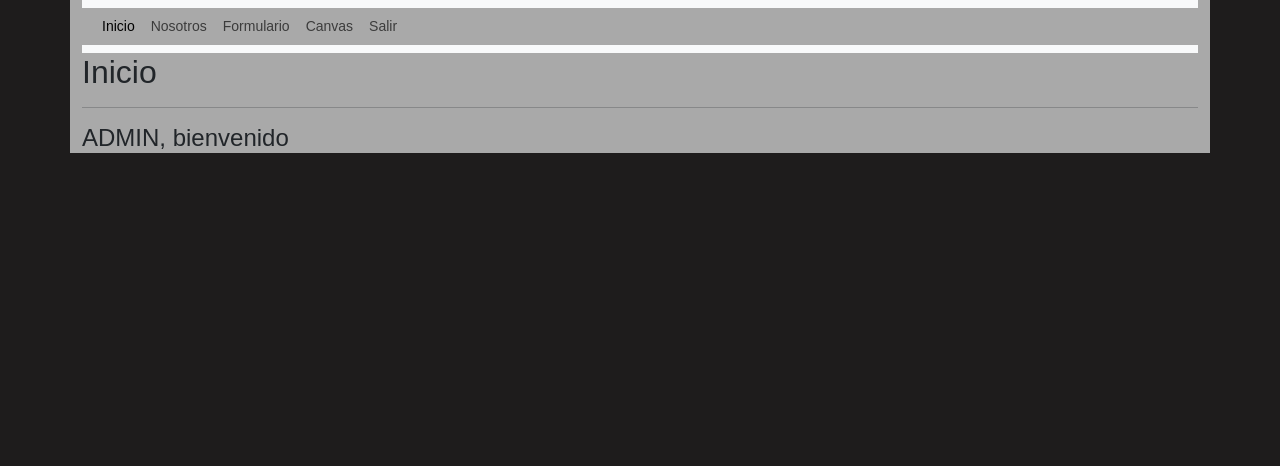
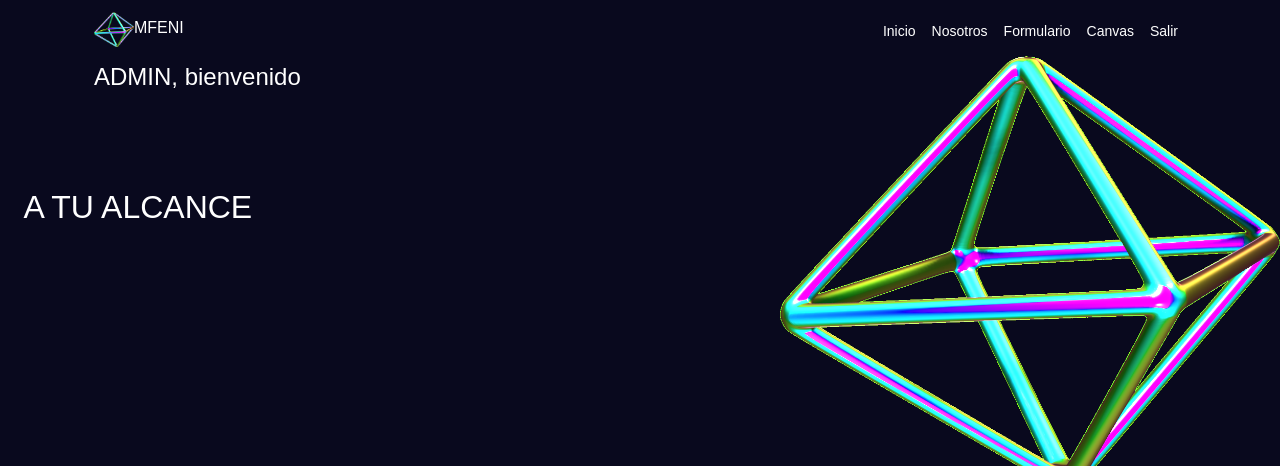
Before and after one commit to GiovannniSanchez/canvas_tec, a Django app: page / in a window 1280 px wide. Shown: the top 466 px of the page. Run offline with Django 4.2, Linux system fonts and the light colour scheme; a user stored in the database is signed in.

Commit message:
Implementacion Front-End: Se commienza a implementar el diseño de la interfaz de usuario definido por el equipo.

```diff
--- a/canvas_tec/settings.py
+++ b/canvas_tec/settings.py
@@ -126,7 +126,7 @@ USE_TZ = True
 
 STATIC_URL = '/static/'
 MEDIA_URL = '/images/'
-MEDIA_ROOT = os.path.join(BASE_DIR, 'canvas_tec/static/images')
+MEDIA_ROOT = os.path.join(BASE_DIR, 'canvas_tec/static')
 STATICFILES_DIRS = (os.path.join(BASE_DIR, 'canvas_tec/static'),)
 
 # Default primary key field type
--- a/canvas_tec/static/Usuario/css/style.css
+++ /dev/null
@@ -1,9 +0,0 @@
-{% load static %}
-body {
-            font-family: Arial, Helvetica, sans-serif;
-            font-size: 14px;
-            line-height: 1.5;
-            margin: 0;
-            padding: 0;
-            background-color: #1e1c1c;
-        }
--- /dev/null
+++ b/canvas_tec/static/css/base.css
@@ -0,0 +1,54 @@
+
+li{
+    color: white;
+    background-color: transparent;
+}
+.nav-link{
+    color: white;
+}
+.nav-item{
+    color: white;
+}
+.nav-link.active{
+    color: black;
+}
+.container{
+    background-color: transparent;
+}
+body{
+    background-color: transparent;
+}
+.navbar.navbar-expand-lg.navbar-light{
+    background-color: transparent;
+    text-align: right;
+}
+.container-fluid{
+    background-color: #09091e;
+    color: white;
+}
+.navbar-toggler{
+    background-color: #09091e;
+}
+.navbar-toggler-icon{
+    background-color: #09091e;
+}
+.collapse.navbar-collapse{
+    background-color: #09091e;
+}
+.navbar-nav{
+    background-color: #09091e;
+}
+.navbar-nav .nav-link.active {
+    color: white;
+}
+.nav-link.active:hover {
+    color: #e5c60a;
+    text-decoration: underline;
+}
+.nav-link:hover{
+    color: #e5c60a;
+    text-decoration: underline;
+}
+.btn.btn-outline-warning{
+    font-size: 13px;
+}
--- /dev/null
+++ b/canvas_tec/static/css/style.css
@@ -0,0 +1,28 @@
+{% load static %}
+
+h2{
+    text-align: left;
+    background-color:transparent;
+    color: white;
+}
+h3{
+    background-color: transparent;
+}
+
+h4{
+    color: white;
+    background-color: transparent;
+}
+
+head{
+    background-color: #09091e;
+}
+.container{
+    position: relative;
+}
+.container h2{
+  position: absolute;
+  top: 500%; /* ajusta la posición vertical */
+  left: 5%; /* ajusta la posición horizontal */
+  transform: translate(-50%, -50%); /* centra el elemento */
+}
--- a/usuario/templates/base.html
+++ b/usuario/templates/base.html
@@ -1,3 +1,4 @@
+{% load static %}
 <!DOCTYPE html>
 <html lang="es">
 <head>
@@ -5,31 +6,23 @@
     <meta http-equiv="X-UA-Compatible" content="IE=edge">
     <meta name="viewport" content="width=device-width, initial-scale=1.0">
     <link href="https://cdn.jsdelivr.net/npm/bootstrap@5.3.0-alpha3/dist/css/bootstrap.min.css" rel="stylesheet">
+    <link type="text/css" href="{% static 'css/base.css' %}" rel="stylesheet">
     <title>Aplicación</title>
-    <style>
-        body{
-            background-color: darkgrey;
-        }
-        .container{
-            background-color: darkgray;
-        }
-        .container-fluid{
-            background-color: darkgrey;
-        }
-    </style>
-
 </head>
 <body>
 
     <div class="container">
-
-        <nav class="navbar navbar-expand-lg navbar-light bg-light">
+        <nav class="navbar navbar-expand-lg navbar-light">
           <div class="container-fluid">
+          <h3> </h3>
+          <h3><img src="{% static 'images/logoreal.png' %}" style="width: 40px; height: auto"></h3>
+          <h3> </h3>
+          <h6> MFENI </h6>
             <button class="navbar-toggler" type="button" data-bs-toggle="collapse" data-bs-target="#navbarNav" aria-controls="navbarNav" aria-expanded="false" aria-label="Toggle navigation">
               <span class="navbar-toggler-icon"></span>
             </button>
             <div class="collapse navbar-collapse" id="navbarNav">
-              <ul class="navbar-nav">
+              <ul class="navbar-nav ms-auto">
                 <li class="nav-item">
                   <a class="nav-link active" aria-current="page" href={% url 'Usuario' %}>Inicio</a>
                 </li>
@@ -54,7 +47,7 @@
                     </li>
 
                     <li class="nav-item">
-                        <a class="nav-link" href={% url 'register' %}>Registrarse</a>
+                        <a class="btn btn-outline-warning btn-sm w-100" href={% url 'register' %}>Registrarse</a>
                     </li>
 
                 {% endif %}
--- a/usuario/templates/home.html
+++ b/usuario/templates/home.html
@@ -5,18 +5,35 @@
 <!DOCTYPE html>
 <html>
 <head>
-    <link type="text/css" href="{% static "Usuario/css/style.css" %}" rel="stylesheet">
+    <link type="text/css" href="{% static "css/style.css" %}" rel="stylesheet">
 	<meta charset="UTF-8">
 	<meta name="viewport" content="width=device-width, initial-scale=1.0">
 </head>
+<style>
+    body {
+            font-family: Arial, Helvetica, sans-serif;
+            font-size: 14px;
+            line-height: 1.5;
+            margin: 0;
+            padding: 0;
+            background-color: #09091e;
+            background-image: url("{% static 'images/logoreal.png' %}");
+            background-size: 500px;
+            background-position: 100% 0;
+            background-repeat: no-repeat;
+        }
+
+</style>
 <body>
-    <h2>Inicio</h2>
-    {% if request.user.is_authenticated %}
-    <hr>
-    <h4>
-        {{ user.username | upper }}, bienvenido
-    </h4>
-    {% endif %}
+    <div class="container">
+        <h2>A TU ALCANCE</h2>
+
+        {% if request.user.is_authenticated %}
+        <h4>
+            {{ user.username | upper }}, bienvenido
+        </h4>
+        {% endif %}
+    </div>
 </body>
 </html>
 {% endblock %}
--- a/usuario/templates/registration/login.html
+++ b/usuario/templates/registration/login.html
@@ -4,8 +4,10 @@
 
 {% load crispy_forms_tags %}
 
+{% load static %}
+
 <h3>LOGIN</h3>
-
+<link type="text/css" href="{% static 'css/login.css' %}" rel="stylesheet">
 <br>
 
 <form action="" method="post">
@@ -15,7 +17,7 @@
       <div class="card-body">
         <h5 class="card-title">Ingrese sus Credenciales</h5>
         {{ form | crispy }}
-        <a href={% url 'home' %} class="card-link">Inicio</a>
+        <a href={% url 'Usuario' %} class="card-link">Inicio</a>
         <a href={% url 'register' %} class="card-link">Registrarse</a>
         <button class="btn btn-sm btn-primary float-end" type="submit">Iniciar Sesión</button>
       </div>
--- a/usuario/views.py
+++ b/usuario/views.py
@@ -4,7 +4,7 @@ from django.contrib.auth import logout
 from .forms import CustomUserCreationForm
 from django.contrib.auth import authenticate, login
 # Create your views here.
-@login_required()
+
 def home(request):
     return render(request,'home.html')
 
```
Also changed, not shown: canvas_tec/static/css/login.css (added, +28 -0 lines), db.sqlite3.
